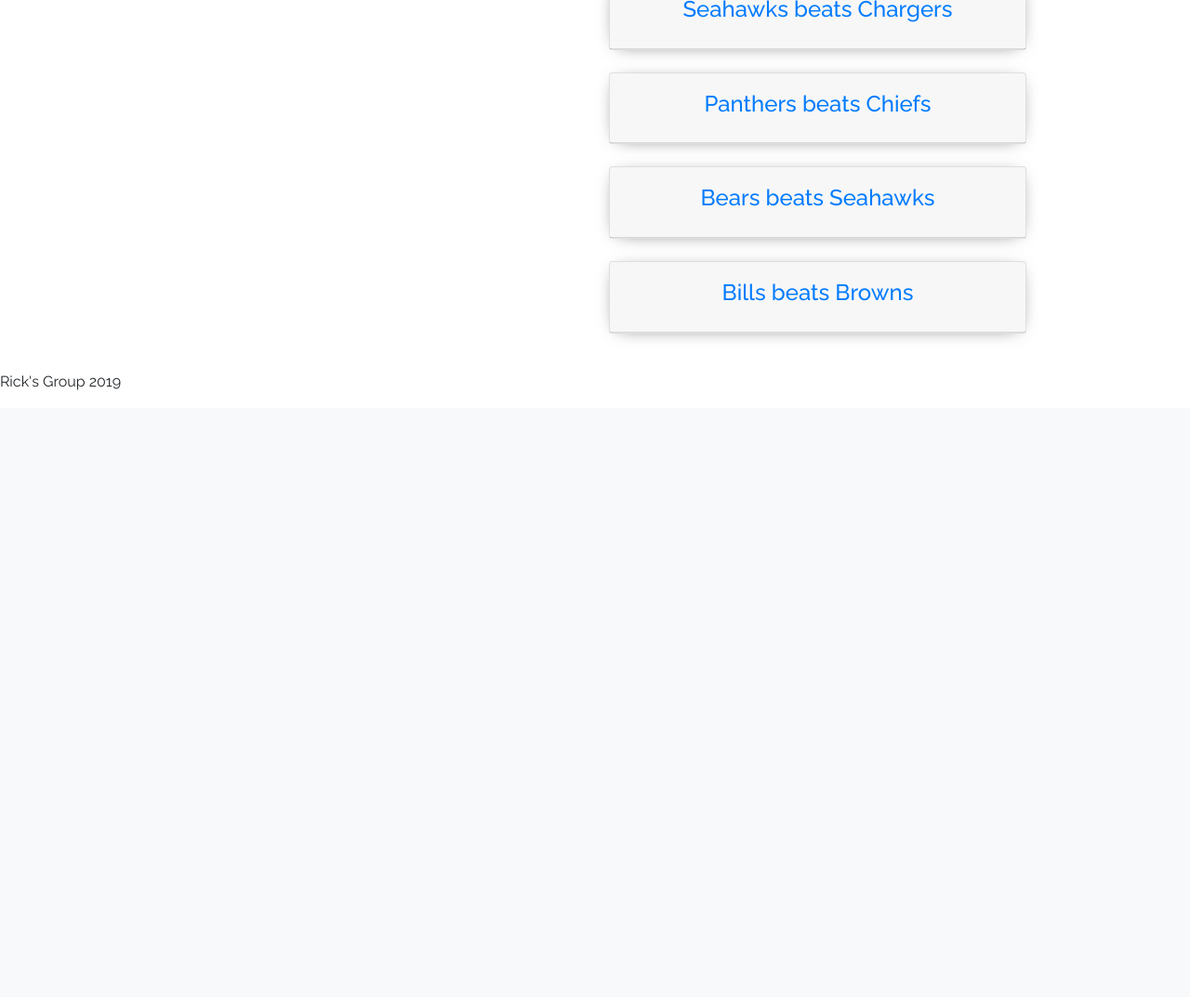
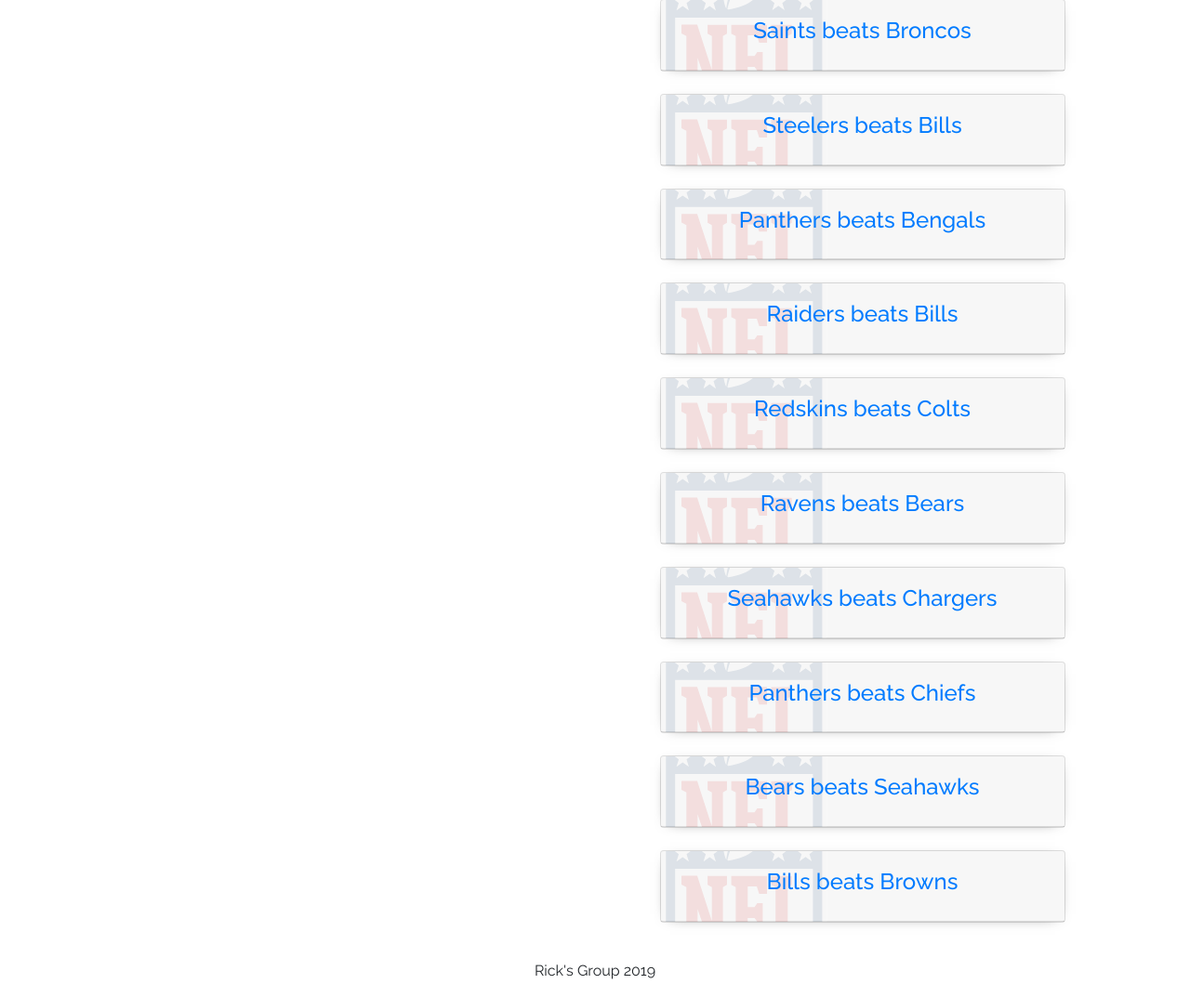
Before and after one commit to victorfu14/NFLearning, a Django app: page / in a window 1280 px wide. Shown: the part 873-1946 px from the top of the page at 93% size. Before the commit the page ends 1293 px from the top, so only its background shows below. Run offline with Django 3.2, Linux system fonts and the light colour scheme; some libraries are stand-ins or nearby versions.

Commit message:
primary website layout update

```diff
--- a/backend/app/static/css/RatingStyle.css
+++ b/backend/app/static/css/RatingStyle.css
@@ -27,11 +27,6 @@
   text-align: center;
 }
 
-html,
-body {
-  height: 100%;
-}
-
 .cover-container {
   max-width: 50em;
 }
--- /dev/null
+++ b/backend/app/static/css/global_style.css
@@ -0,0 +1,8 @@
+/* fonts */
+
+body, html {
+    font-family: 'Raleway', sans-serif;
+    padding: 0;
+    margin: 0 auto;
+    overflow-x: auto;
+}
--- a/backend/app/static/css/index.css
+++ b/backend/app/static/css/index.css
@@ -2,35 +2,86 @@
     font-family: 'Raleway', sans-serif;
     padding: 0;
     margin: 0 auto;
+    overflow-x: auto;
 }
 
 html {
     overflow-y: scroll;
 }
 
-#content {
-    height: 100%;
-}
-
 .cover-container {
-    max-width: 960px;
-    text-align: center;
+    margin-right: auto;
+    margin-left: auto;
+    max-width: 90%;
     overflow-x: auto;
 }
 
+#cover {
+    height: 100vh;
+    width: 100vh;
+}
+
+#cover::after {
+    content: ' ';
+    display: block;
+    opacity: 0.2;
+    background-image: url("../image/bg1.jpg");
+    background-repeat: no-repeat;
+    background-position-x: center;
+    top: 0;
+    left: 0;
+    bottom: 0;
+    right: 0;
+    position: absolute;
+    z-index: -1;
+    -webkit-background-size: cover;
+    -moz-background-size: cover;
+    -o-background-size: cover;
+    background-size: cover;
+}
+
+#front {
+    margin-top: 20%;
+    text-align: left;
+}
+
 .card {
-    position: relative;
-    /* z-index: 1; */
-    background-color: #FFFFFF;
-        -webkit-box-shadow: 0px 2px 20px -10px rgba(0,0,0,0.75);
-    -moz-box-shadow: 0px 2px 20px -10px rgba(0,0,0,0.75);
-    box-shadow: 0px 2px 20px -10px rgba(0,0,0,0.75);
+    text-align: center;
+    margin-right: auto;
+    margin-left: auto;
+    max-width: 80%;
+}
+
+.card-header {
+    z-index: 1;
+    -webkit-box-shadow: 0px 2px 15px -10px rgba(0,0,0,0.75);
+    -moz-box-shadow: 0px 2px 15px -10px rgba(0,0,0,0.75);
+    box-shadow: 0px 2px 15px -10px rgba(0,0,0,0.75);
+}
+
+.card-header::after {
+    content: ' ';
+    display: block;
+    opacity: 0.1;
+    background-image: url("../image/NFL_logo.svg");
+    background-repeat: no-repeat;
+    background-position-y: center;
+    top: 0;
+    left: 0;
+    bottom: 0;
+    right: 0;
+    position: absolute;
+    z-index: -1;
 }
 
 .text {
     font-family: 'Raleway', sans-serif;
     font-weight: 500;
     font-size: 1.5em;
+}
+
+footer {
+    text-align: center;
 }
 
 @media only screen and (max-width: 960px) {
--- a/backend/app/templates/base.html
+++ b/backend/app/templates/base.html
@@ -1,8 +1,9 @@
 <!DOCTYPE html>
+{% include 'navbar.html' %}
 <html>
 	<head>
 		<meta charset="UTF-8">
-	  <meta name="viewport" content="width=device-width, initial-scale=1, shrink-to-fit=no">
+	  	<meta name="viewport" content="width=device-width, initial-scale=1, shrink-to-fit=no">
 		<title>{% block title %}Welcome To NFLearning!{% endblock %}</title>
 	</head>
 	<body>
--- a/backend/app/templates/index.html
+++ b/backend/app/templates/index.html
@@ -14,15 +14,17 @@
   <link rel="stylesheet" href="{% static 'css/index.css' %}">
 </head>
 <body>
-  <main id="content" class="bd-masthead" role="main">
-    <h1 class="cover-heading">NFLearing - Powered by ML</h1>
-    <p class="lead">Lorem ipsum dolor sit amet consectetur adipisicing elit. Eligendi, facilis.</p>
-    <p class="lead">
-      <a href="#result" class="btn btn-lg btn-secondary">See Our Work</a>
-    </p>
-  </main>
-  <div class="cover-container d-flex w-100 h-100 p-3 mx-auto flex-column" id="result">
-    <div class="row">
+  <div class="cover-container p-3 mx-auto flex-row">
+    <div class="row" id="cover">
+      <div id="front" class="col" role="main">
+        <h1 class="cover-heading">NFLearing - Powered by ML</h1>
+        <p class="lead">Lorem ipsum dolor sit amet consectetur adipisicing elit. Eligendi, facilis.</p>
+        <p class="lead">
+          <a href="#result" class="btn btn-lg btn-secondary">See Our Work</a>
+        </p>
+      </div>
+    </div>
+    <div class="row" id="result">
       <div class="col-md-6">
         <script src="{ static 'js/client.js' %}"></script>
       </div>
--- a/backend/app/templates/navbar.html
+++ b/backend/app/templates/navbar.html
@@ -1,11 +1,14 @@
 <!DOCTYPE HTML>
+{% load static %}
 <html lang="en">
 <head>
-  <meta charset="utf-8">
-  <link rel="stylesheet"
-    href="https://stackpath.bootstrapcdn.com/bootstrap/4.3.1/css/bootstrap.min.css"
-    integrity="sha384-ggOyR0iXCbMQv3Xipma34MD+dH/1fQ784/j6cY/iJTQUOhcWr7x9JvoRxT2MZw1T"
-    crossorigin="anonymous">
+    <meta charset="utf-8">
+    <link rel="stylesheet"
+        href="https://stackpath.bootstrapcdn.com/bootstrap/4.3.1/css/bootstrap.min.css"
+        integrity="sha384-ggOyR0iXCbMQv3Xipma34MD+dH/1fQ784/j6cY/iJTQUOhcWr7x9JvoRxT2MZw1T"
+        crossorigin="anonymous">
+    <link href="https://fonts.googleapis.com/css?family=Raleway:300,400,500,700&display=swap" rel="stylesheet">
+    <link rel="stylesheet" href="{% static 'css/global_style.css' %}">
 </head>
 <body>
     <header class="navbar navbar-expand-lg navbar-light bg-light sticky-top">
--- a/backend/app/templates/rating.html
+++ b/backend/app/templates/rating.html
@@ -9,7 +9,8 @@
     href="https://stackpath.bootstrapcdn.com/bootstrap/4.3.1/css/bootstrap.min.css"
     integrity="sha384-ggOyR0iXCbMQv3Xipma34MD+dH/1fQ784/j6cY/iJTQUOhcWr7x9JvoRxT2MZw1T"
     crossorigin="anonymous">
-  <link href="{% static 'css/RatingStyle.css' %}" rel="stylesheet" type="text/css">
+  <link rel="stylesheet" type="text/css" href="{% static 'css/RatingStyle.css' %}">
+  <link rel="stylesheet" href="{% static 'css/global_style.css' %}">
   <script src="//code.jquery.com/jquery.min.js"></script>
   <title>Feedbacks</title>
 </head>
@@ -21,7 +22,7 @@
       <h1> This is a rating page. </h1>
     </header>
     <div class="stars" data-rating="3">
-      <label class = "label">Rate your overall experience:</label><br>
+      <label class="label">Rate your overall experience:</label><br>
       <span class="star">&nbsp;</span>
       <span class="star">&nbsp;</span>
       <span class="star">&nbsp;</span>
```
Also changed, not shown: backend/app/static/image/bg2.jpg (added), 4 other files.
